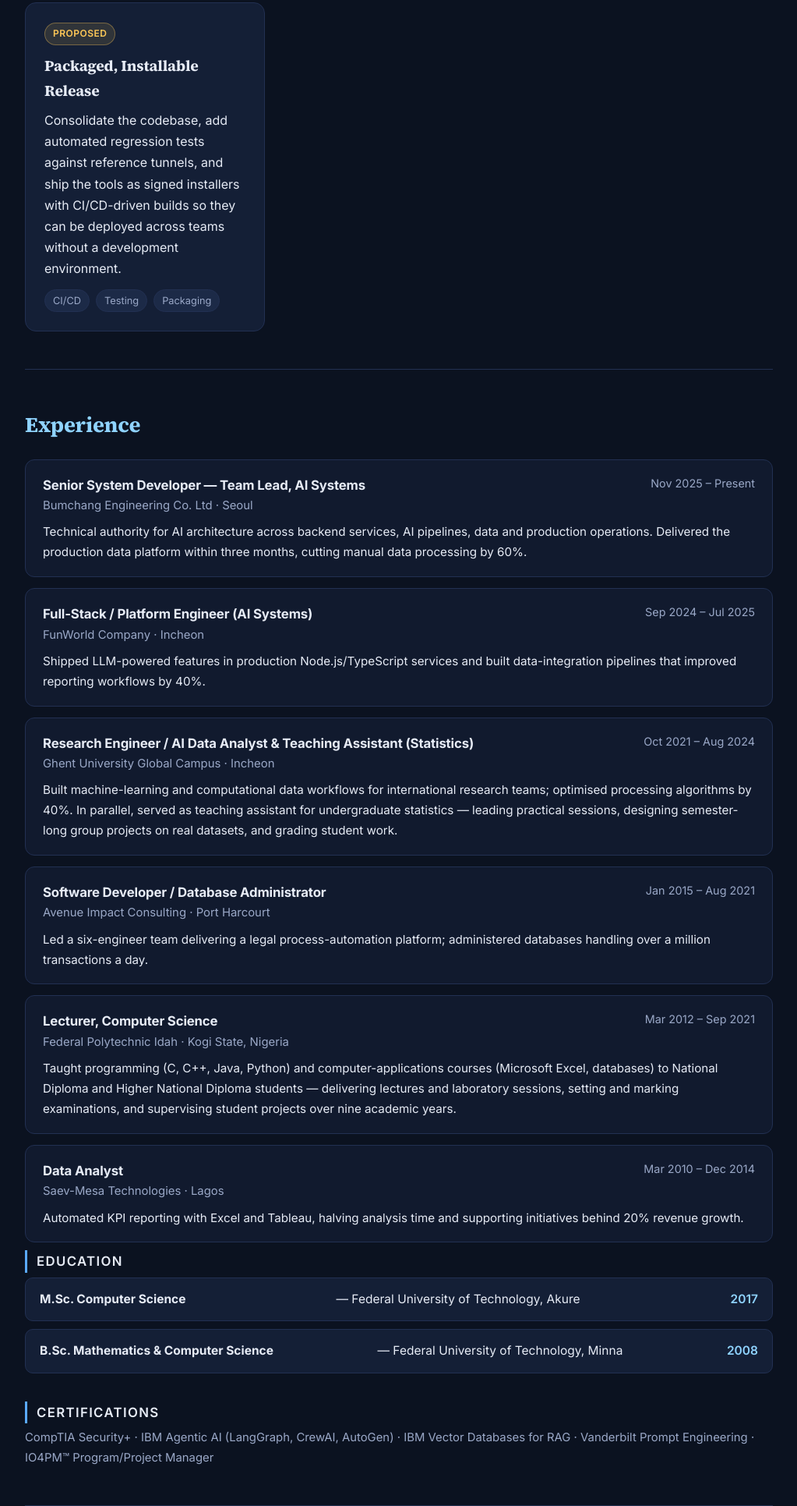
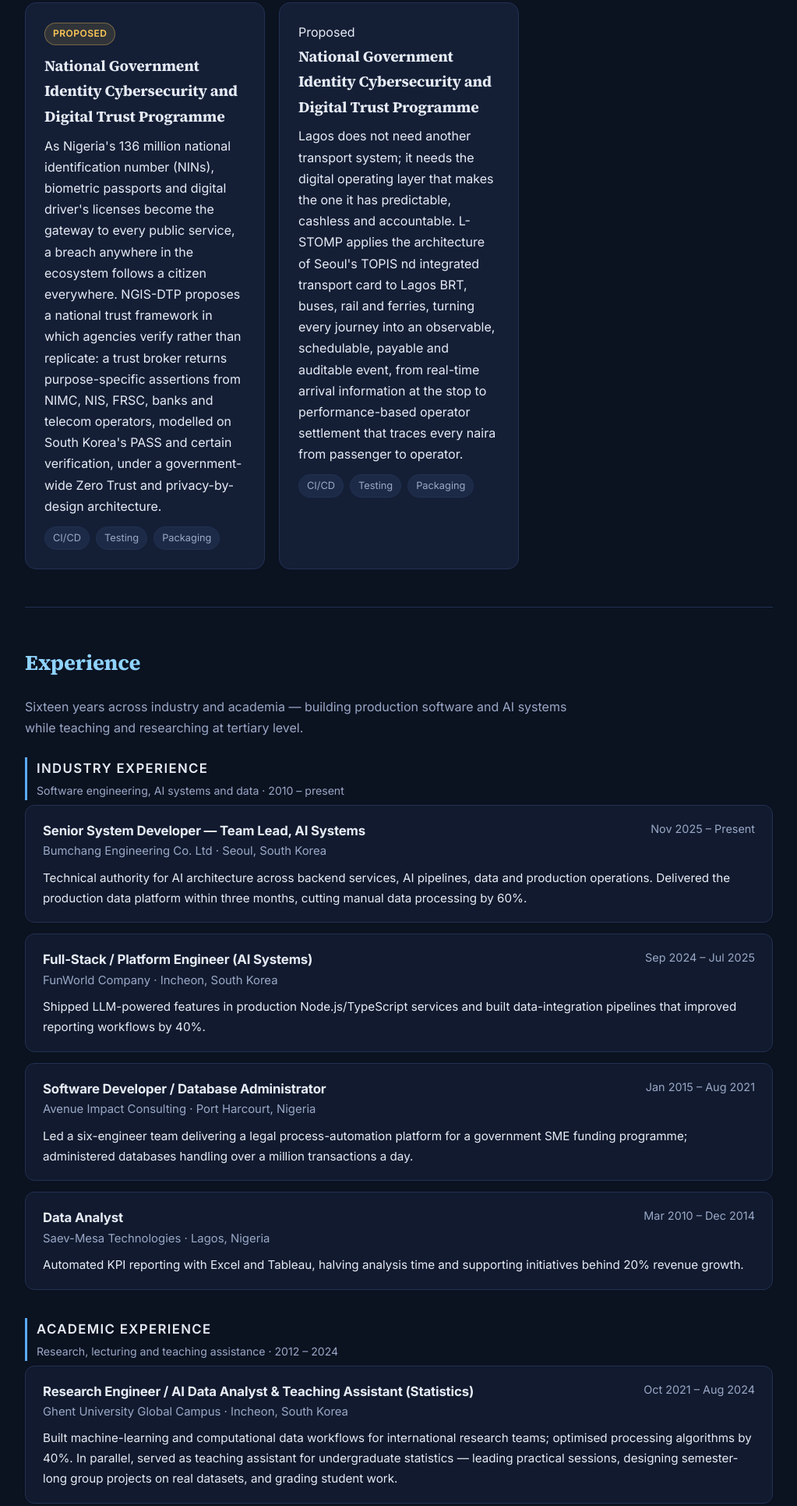
Before and after one commit to abiodun-devs/abiodun-devs.github.io, a plain HTML site: page index.html in a window 1280 px wide. Shown: the part 4569-6500 px from the top of the page at 78% size, without its empty margins (128-1151 px from the left). Drawn offline with Linux system fonts and the light colour scheme.

Commit message:
Update index.html

```diff
--- a/index.html
+++ b/index.html
@@ -438,13 +438,13 @@
 
         <figure class="pdf-card" tabindex="0">
           <span class="hint">Click to enlarge</span>
-          <img src="previews/Linear regression.png" alt="First page: Linear regression, 2022–2023">
+          <img src="previews/Linear regression.png" alt="First page: Linear regression, 2023–2024">
           <figcaption><strong>Linear regression</strong><span>2023–2024</span></figcaption>
         </figure>
 
         <figure class="pdf-card" tabindex="0">
           <span class="hint">Click to enlarge</span>
-          <img src="previews/Non-linear modeling.png" alt="First page: Non-linear modeling, 2022–2023">
+          <img src="previews/Non-linear modeling.png" alt="First page: Non-linear modeling, 2023–2024">
           <figcaption><strong>Non-linear modeling</strong><span>2023–2024</span></figcaption>
         </figure>
       </div>
@@ -490,11 +490,26 @@
 
         <div class="card">
           <span class="badge proposed">Proposed</span>
-          <h3>Packaged, Installable Release</h3>
+          <h3>National Government Identity Cybersecurity and Digital Trust Programme</h3>
           <p>
-            Consolidate the codebase, add automated regression tests against reference tunnels, and ship
-            the tools as signed installers with CI/CD-driven builds so they can be deployed across teams
-            without a development environment.
+            As Nigeria's 136 million national identification number (NINs), biometric passports and digital driver's licenses
+            become the gateway to every public service, a breach anywhere in the ecosystem follows a citizen everywhere.
+            NGIS-DTP proposes a national trust framework in which agencies verify rather than replicate: a trust broker returns
+            purpose-specific assertions from NIMC, NIS, FRSC, banks and telecom operators, modelled on South Korea's PASS and certain
+            verification, under a government-wide Zero Trust and privacy-by-design architecture.
+          </p>
+          <div class="tags"><span class="tag">CI/CD</span><span class="tag">Testing</span><span class="tag">Packaging</span></div>
+        </div>
+
+        <div class="card">
+          <span class="Lagos Smart Mobility Transformation Programme">Proposed</span>
+          <h3>National Government Identity Cybersecurity and Digital Trust Programme</h3>
+          <p>
+            Lagos does not need another transport system; it needs the digital operating layer that makes the
+            one it has predictable, cashless and accountable. L-STOMP applies the architecture of Seoul's TOPIS
+            nd integrated transport card to Lagos BRT, buses, rail and ferries, turning every journey into an
+            observable, schedulable, payable and auditable event, from real-time arrival information at the stop
+            to performance-based operator settlement that traces every naira from passenger to operator.
           </p>
           <div class="tags"><span class="tag">CI/CD</span><span class="tag">Testing</span><span class="tag">Packaging</span></div>
         </div>
@@ -504,34 +519,51 @@
 
     <section id="experience">
       <h2>Experience</h2>
+      <p class="section-intro">
+        Sixteen years across industry and academia — building production software and AI systems while
+        teaching and researching at tertiary level.
+      </p>
+
+      <h3 class="subhead">Industry Experience <small>Software engineering, AI systems and data · 2010 – present</small></h3>
       <div class="timeline">
         <div class="job">
           <div class="head">
-            <div><h3>Senior System Developer — Team Lead, AI Systems</h3><div class="org">Bumchang Engineering Co. Ltd · Seoul</div></div>
+            <div><h3>Senior System Developer — Team Lead, AI Systems</h3><div class="org">Bumchang Engineering Co. Ltd · Seoul, South Korea</div></div>
             <div class="when">Nov 2025 – Present</div>
           </div>
           <p>Technical authority for AI architecture across backend services, AI pipelines, data and production operations. Delivered the production data platform within three months, cutting manual data processing by 60%.</p>
         </div>
         <div class="job">
           <div class="head">
-            <div><h3>Full-Stack / Platform Engineer (AI Systems)</h3><div class="org">FunWorld Company · Incheon</div></div>
+            <div><h3>Full-Stack / Platform Engineer (AI Systems)</h3><div class="org">FunWorld Company · Incheon, South Korea</div></div>
             <div class="when">Sep 2024 – Jul 2025</div>
           </div>
           <p>Shipped LLM-powered features in production Node.js/TypeScript services and built data-integration pipelines that improved reporting workflows by 40%.</p>
         </div>
         <div class="job">
           <div class="head">
-            <div><h3>Research Engineer / AI Data Analyst &amp; Teaching Assistant (Statistics)</h3><div class="org">Ghent University Global Campus · Incheon</div></div>
+            <div><h3>Software Developer / Database Administrator</h3><div class="org">Avenue Impact Consulting · Port Harcourt, Nigeria</div></div>
+            <div class="when">Jan 2015 – Aug 2021</div>
+          </div>
+          <p>Led a six-engineer team delivering a legal process-automation platform for a government SME funding programme; administered databases handling over a million transactions a day.</p>
+        </div>
+        <div class="job">
+          <div class="head">
+            <div><h3>Data Analyst</h3><div class="org">Saev-Mesa Technologies · Lagos, Nigeria</div></div>
+            <div class="when">Mar 2010 – Dec 2014</div>
+          </div>
+          <p>Automated KPI reporting with Excel and Tableau, halving analysis time and supporting initiatives behind 20% revenue growth.</p>
+        </div>
+      </div>
+
+      <h3 class="subhead">Academic Experience <small>Research, lecturing and teaching assistance · 2012 – 2024</small></h3>
+      <div class="timeline">
+        <div class="job">
+          <div class="head">
+            <div><h3>Research Engineer / AI Data Analyst &amp; Teaching Assistant (Statistics)</h3><div class="org">Ghent University Global Campus · Incheon, South Korea</div></div>
             <div class="when">Oct 2021 – Aug 2024</div>
           </div>
           <p>Built machine-learning and computational data workflows for international research teams; optimised processing algorithms by 40%. In parallel, served as teaching assistant for undergraduate statistics — leading practical sessions, designing semester-long group projects on real datasets, and grading student work.</p>
-        </div>
-        <div class="job">
-          <div class="head">
-            <div><h3>Software Developer / Database Administrator</h3><div class="org">Avenue Impact Consulting · Port Harcourt</div></div>
-            <div class="when">Jan 2015 – Aug 2021</div>
-          </div>
-          <p>Led a six-engineer team delivering a legal process-automation platform; administered databases handling over a million transactions a day.</p>
         </div>
         <div class="job">
           <div class="head">
@@ -539,13 +571,6 @@
             <div class="when">Mar 2012 – Sep 2021</div>
           </div>
           <p>Taught programming (C, C++, Java, Python) and computer-applications courses (Microsoft Excel, databases) to National Diploma and Higher National Diploma students — delivering lectures and laboratory sessions, setting and marking examinations, and supervising student projects over nine academic years.</p>
-        </div>
-        <div class="job">
-          <div class="head">
-            <div><h3>Data Analyst</h3><div class="org">Saev-Mesa Technologies · Lagos</div></div>
-            <div class="when">Mar 2010 – Dec 2014</div>
-          </div>
-          <p>Automated KPI reporting with Excel and Tableau, halving analysis time and supporting initiatives behind 20% revenue growth.</p>
         </div>
       </div>
       <div class="edu">
```
